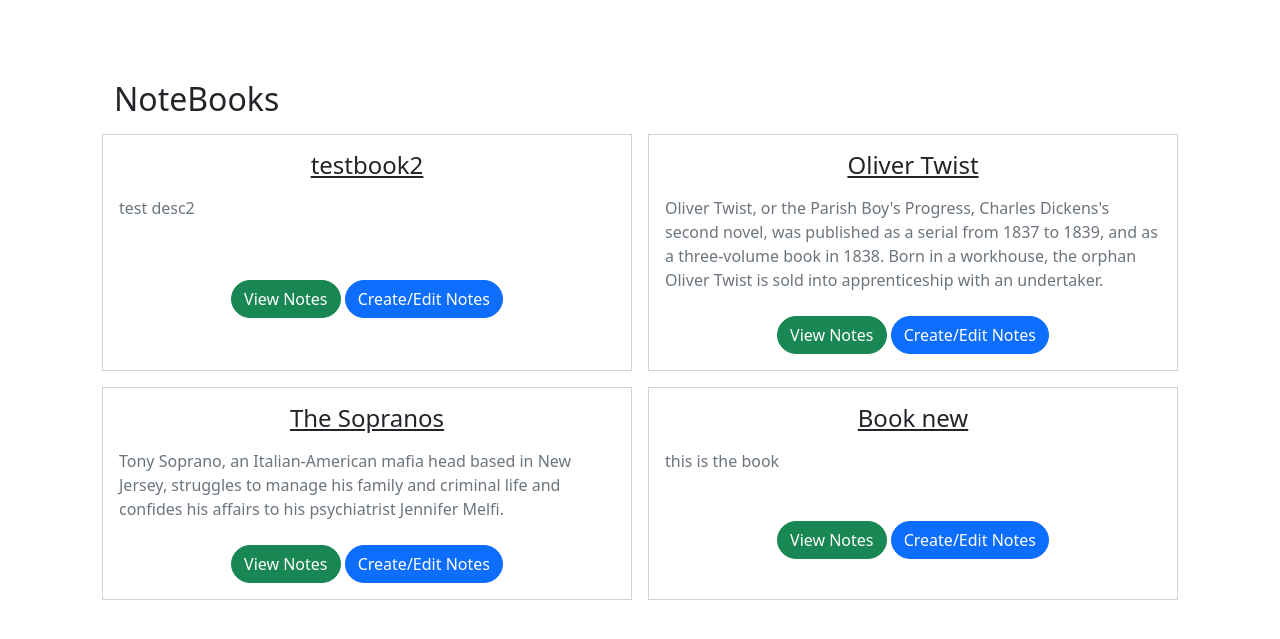
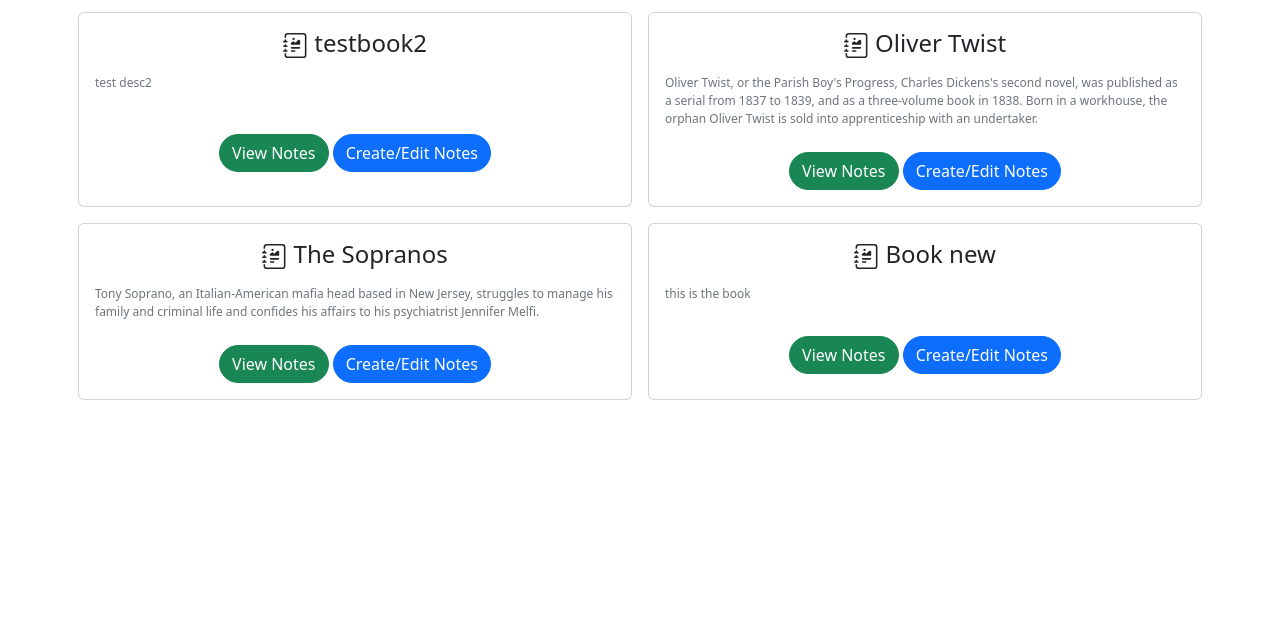
Before and after one commit to pj8912/notesapp-php, a PHP site: page /ckeditor/notebooks/view_notebooks.php in a window 1280 px wide. Shown: the part 63-702 px from the top of the page. Run offline with PHP 8.4, Linux system fonts and the light colour scheme; data comes from the database, SQL or seed files in the repository.

Commit message:
added book icon

```diff
--- a/notebooks/view_notebooks.php
+++ b/notebooks/view_notebooks.php
@@ -10,10 +10,10 @@ include_once '../includes/navbar.php';
 <div class="container">
 
 
-    <div class="mt-5 row  p-4">
+    <div class="mt-1 row  ">
         <!-- <p class="h2">Notebooks</p> -->
         <div class="">
-            <h2 class="m-2">NoteBooks</h2>
+
             <!-- <a href="create.php" class="rounded-5 btn btn-success btn-sm">
                 <svg xmlns="http://www.w3.org/2000/svg" width="16" height="16" fill="currentColor" class="bi bi-journal-plus" viewBox="0 0 16 16">
                     <path fill-rule="evenodd" d="M8 5.5a.5.5 0 0 1 .5.5v1.5H10a.5.5 0 0 1 0 1H8.5V10a.5.5 0 0 1-1 0V8.5H6a.5.5 0 0 1 0-1h1.5V6a.5.5 0 0 1 .5-.5z"></path>
@@ -33,9 +33,15 @@ include_once '../includes/navbar.php';
         // $num = $response->ro`
         while ($row  = $response->fetchArray(SQLITE3_ASSOC)) {
 
-            echo '<div class=" m-2 col-md-4 card card-body rounded-0" style="">';
-            echo '<a href="../notes/createnotes.php?bid='.$row['nb_id'].'" class="text-center h4">' . $row['name'] . '</a>';
-            echo '<div class="mt-2 text-secondary">' . $row['desc'] . '</div><br>';
+            echo '<div class=" m-2 col-md-4 card card-body " style="">';
+	    echo '<a href="../notes/createnotes.php?bid='.$row['nb_id'].'" class="text-center h4" style="text-decoration:none">
+		    <svg xmlns="http://www.w3.org/2000/svg" width="25" height="25" fill="currentColor" class="bi bi-journal-richtext" viewBox="0 0 16 16">
+  <path d="M7.5 3.75a.75.75 0 1 1-1.5 0 .75.75 0 0 1 1.5 0zm-.861 1.542 1.33.886 1.854-1.855a.25.25 0 0 1 .289-.047L11 4.75V7a.5.5 0 0 1-.5.5h-5A.5.5 0 0 1 5 7v-.5s1.54-1.274 1.639-1.208zM5 9.5a.5.5 0 0 1 .5-.5h5a.5.5 0 0 1 0 1h-5a.5.5 0 0 1-.5-.5zm0 2a.5.5 0 0 1 .5-.5h2a.5.5 0 0 1 0 1h-2a.5.5 0 0 1-.5-.5z"/>
+  <path d="M3 0h10a2 2 0 0 1 2 2v12a2 2 0 0 1-2 2H3a2 2 0 0 1-2-2v-1h1v1a1 1 0 0 0 1 1h10a1 1 0 0 0 1-1V2a1 1 0 0 0-1-1H3a1 1 0 0 0-1 1v1H1V2a2 2 0 0 1 2-2z"/>
+  <path d="M1 5v-.5a.5.5 0 0 1 1 0V5h.5a.5.5 0 0 1 0 1h-2a.5.5 0 0 1 0-1H1zm0 3v-.5a.5.5 0 0 1 1 0V8h.5a.5.5 0 0 1 0 1h-2a.5.5 0 0 1 0-1H1zm0 3v-.5a.5.5 0 0 1 1 0v.5h.5a.5.5 0 0 1 0 1h-2a.5.5 0 0 1 0-1H1z"/>
+</svg>
+		    ' . $row['name'] . '</a>';
+            echo '<div class="mt-2 text-secondary" style="font-size:12px">' . $row['desc'] . '</div><br>';
             echo '<div class="m-auto">
             <a href="../notes/viewnotes.php?bid='.$row['nb_id'].'" class="btn btn-success rounded-5">View Notes</a>
             <a href="../notes/createnotes.php?bid='.$row['nb_id'].'" class="btn btn-primary rounded-5">Create/Edit Notes</a>
```
